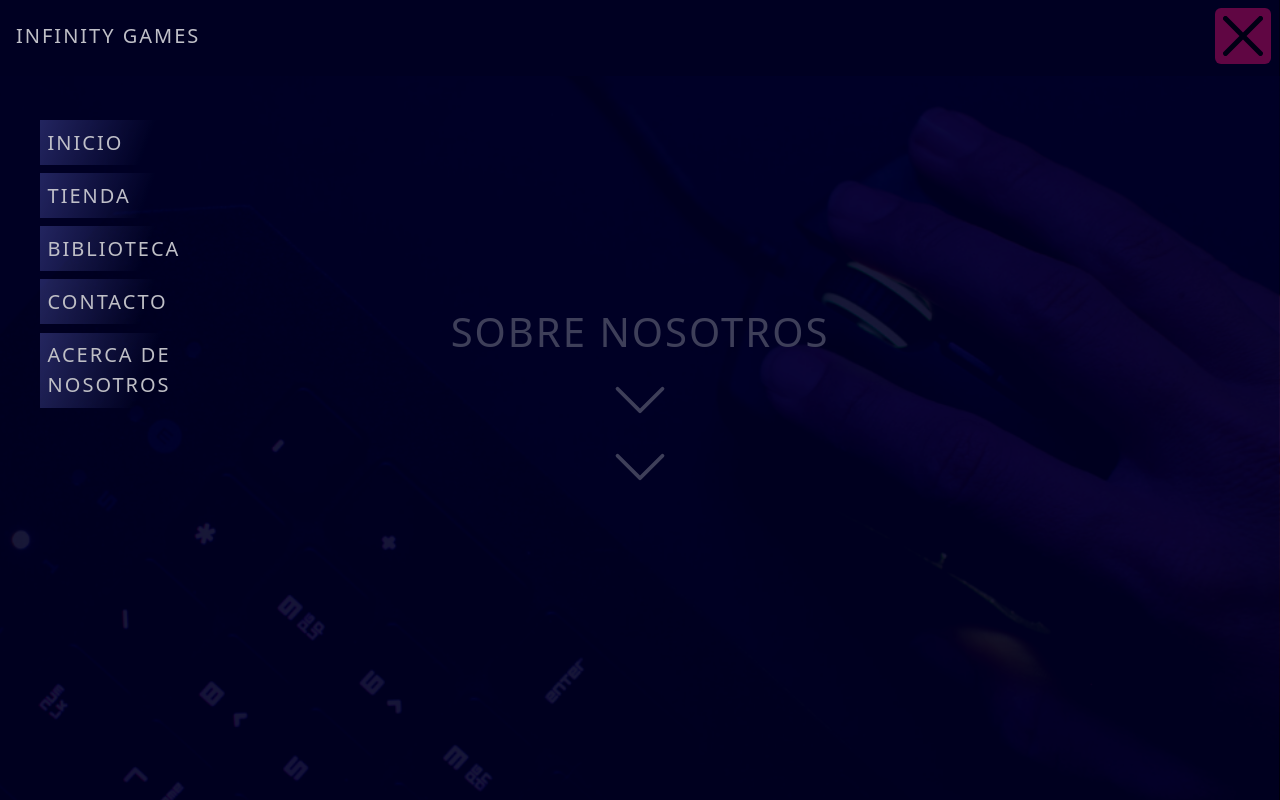
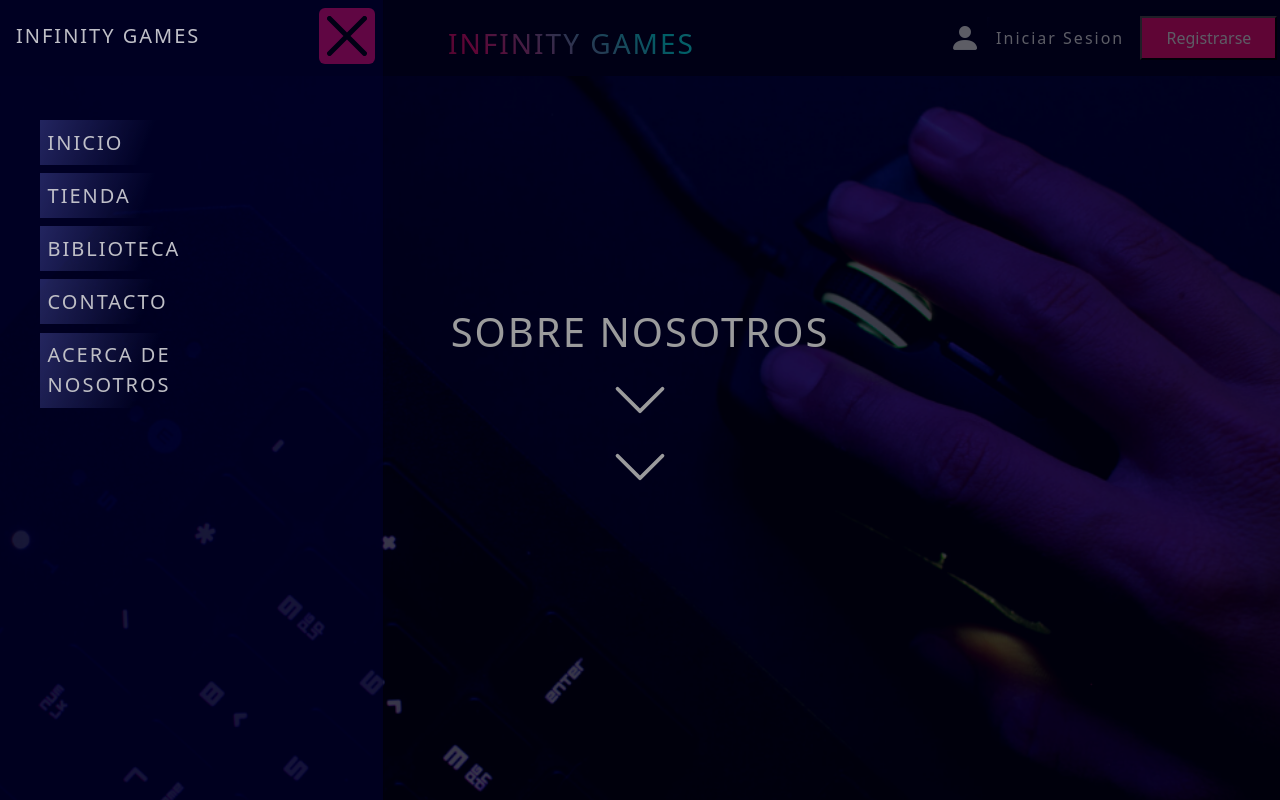
Before and after one commit to GonzaloNahuel07/infinity-Games, a plain HTML site: page pages/aboutUs.html in a window 1280 px wide. Both pictures are taken after a click on the button 58 px from the left and 38 px from the top of the page. Shown: the top 800 px of the page. Drawn offline with nearby package versions, Linux system fonts and the light colour scheme.

Commit message:
fixed offcanvas size

```diff
--- a/pages/aboutUs.html
+++ b/pages/aboutUs.html
@@ -24,7 +24,7 @@
                           <path fill-rule="evenodd" d="M2.5 12a.5.5 0 0 1 .5-.5h10a.5.5 0 0 1 0 1H3a.5.5 0 0 1-.5-.5zm0-4a.5.5 0 0 1 .5-.5h10a.5.5 0 0 1 0 1H3a.5.5 0 0 1-.5-.5zm0-4a.5.5 0 0 1 .5-.5h10a.5.5 0 0 1 0 1H3a.5.5 0 0 1-.5-.5z"/>
                           </svg>
                       </button>
-                      <div class="offcanvas blue offcanvas-start w-100 fs-1" tabindex="-1" id="offcanvasNavbar" aria-labelledby="offcanvasNavbarLabel">
+                      <div class="offcanvas blue offcanvas-start w-md-75 fs-1" tabindex="-1" id="offcanvasNavbar" aria-labelledby="offcanvasNavbarLabel">
                           <div class="offcanvas-header">
                               <h5 class="offcanvas-title text-white page-title" id="offcanvasNavbarLabel">INFINITY GAMES</h5>
                               <button type="button" class="btn-close bg-pink" data-bs-dismiss="offcanvas" aria-label="Close"></button>
```
